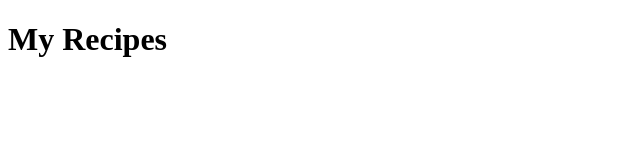
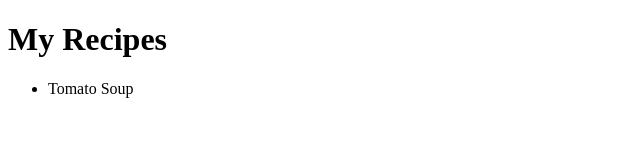
Before and after one commit to off2mxrs/recipe-app-test, a plain HTML site: page index.html in a window 1280 px wide. Shown: the whole page, without its empty margins (0-640 px from the left). Drawn offline with Linux system fonts and the light colour scheme.

Commit message:
Adds a recipe

```diff
--- a/index.html
+++ b/index.html
@@ -8,5 +8,9 @@
 </head>
 <body>
     <h1>My Recipes</h1>
+
+    <ul>
+        <li>Tomato Soup</li>
+    </ul>
 </body>
 </html>
```
